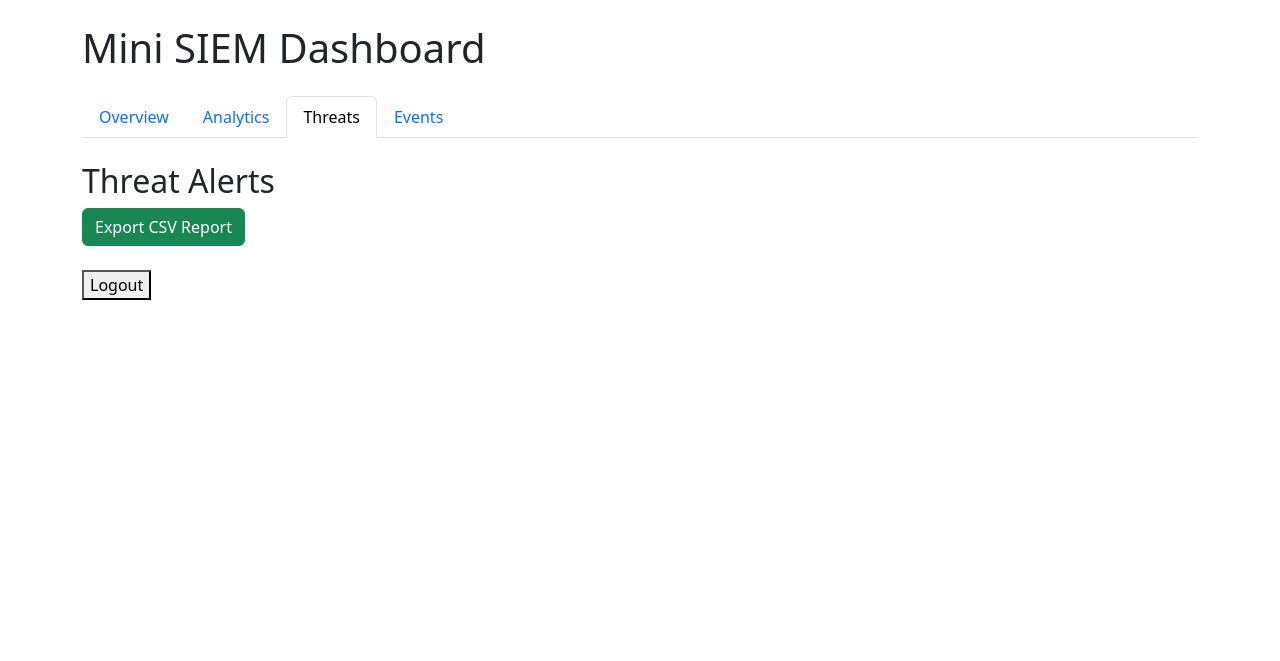
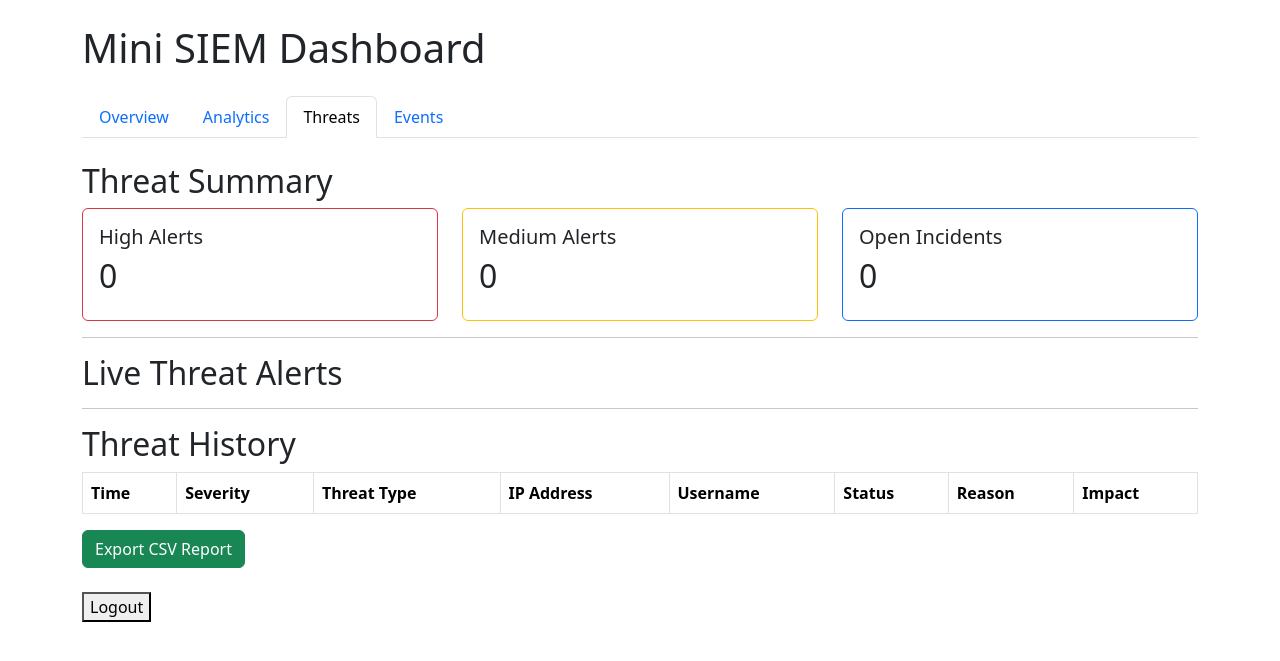
Before and after one commit to Jithendra-ayesh/mini-siem-dashboard, a Flask app: page /dashboard in a window 1280 px wide, after a click on "Threats". Shown: the top 661 px of the page. Run offline with Flask 3, Linux system fonts and the light colour scheme; the visitor is signed in with stand-in values (Sample User, id 1); data that the repository does not hold is empty.

Commit message:
Fixed threat history table update bugs

```diff
--- a/analyzer/threat_logger.py
+++ b/analyzer/threat_logger.py
@@ -1,5 +1,5 @@
 import json
-from datetime import datetime
+from datetime import datetime, timedelta
 
 THREAT_FILE = "logs/threat_history.json"
 
@@ -21,10 +21,16 @@
         threats = []
 
     for threat in reversed(threats):
+        last_time = datetime.strptime(
+            threat["timestamp"],
+            "%Y-%m-%d %H:%M:%S"
+        )
+
         if (
             threat["ip"] == ip and
             threat["threat_type"] == threat_type and
-            threat["status"] == "OPEN"
+            (datetime.now() - last_time)
+                < timedelta(seconds=60)
         ):
             return
 
--- a/app.py
+++ b/app.py
@@ -80,6 +80,20 @@
     credential_alerts = detect_credential_stuffing()
     enumeration_alerts = detect_username_enumeration()
     threat_history = load_threat_history()
+    high_alerts = len([
+        t for t in threat_history
+        if t["severity"] == "HIGH"
+    ])
+
+    medium_alerts = len([
+        t for t in threat_history
+        if t["severity"] == "MEDIUM"
+    ])
+
+    open_alerts = len([
+        t for t in threat_history
+        if t["status"] == "OPEN"
+    ])
     top_ips = analyze_top_ips()
     top_usernames = analyze_top_usernames()
     daily_activity = analyze_daily_activity()
@@ -94,6 +108,9 @@
         credential_alerts=credential_alerts,
         enumeration_alerts=enumeration_alerts,
         threat_history=threat_history,
+        high_alerts=high_alerts,
+        medium_alerts=medium_alerts,
+        open_alerts=open_alerts,
         top_ips=top_ips,
         top_usernames=top_usernames,
         daily_activity=daily_activity,
--- a/static/js/dashboard.js
+++ b/static/js/dashboard.js
@@ -240,20 +240,33 @@
         });
 
         const historyBody =
-            document.getElementById("threat-history-body");
+            document.getElementById("threat-history-body").reverse();
 
         historyBody.innerHTML = "";
 
         data.threat_history.forEach(threat => {
 
+            let badgeClass = "bg-success";
+
+            if(threat.severity === "HIGH")
+                badgeClass = "bg-danger";
+
+            else if(threat.severity === "MEDIUM")
+                badgeClass = "bg-warning";
             historyBody.innerHTML += `
                 <tr>
                     <td>${threat.timestamp}</td>
-                    <td>${threat.severity}</td>
+                    <td>
+                        <span class="badge ${badgeClass}">
+                            ${threat.severity}
+                        </span>
+                    </td>
                     <td>${threat.threat_type}</td>
                     <td>${threat.ip}</td>
                     <td>${threat.username}</td>
                     <td>${threat.status}</td>
+                    <td>${threat.reason}</td>
+                    <td>${threat.impact}</td>
                 </tr>
             `;
         });
--- a/templates/dashboard.html
+++ b/templates/dashboard.html
@@ -167,10 +167,38 @@
 
         <div class="tab-pane fade" id="threats">
 
-        <h2>Threat Alerts</h2>
+        <h2>Threat Summary</h2>
 
-        <div id="threat-container">
+        <div class="row">
 
+            <div class="col-md-4">
+                <div class="card border-danger p-3">
+                    <h5>High Alerts</h5>
+                    <h2>{{ high_alerts }}</h2>
+                </div>
+            </div>
+
+            <div class="col-md-4">
+                <div class="card border-warning p-3">
+                    <h5>Medium Alerts</h5>
+                    <h2>{{ medium_alerts }}</h2>
+                </div>
+            </div>
+
+            <div class="col-md-4">
+                <div class="card border-primary p-3">
+                    <h5>Open Incidents</h5>
+                    <h2>{{ open_alerts }}</h2>
+                </div>
+            </div>
+
+        </div>
+        <hr>
+
+    <h2>Live Threat Alerts</h2>
+    <div id="threat-container"></div>
+
+    <hr>
             <h2>Threat History</h2>
 
             <table class="table table-bordered table-striped">
@@ -182,9 +210,28 @@
                         <th>IP Address</th>
                         <th>Username</th>
                         <th>Status</th>
+                        <th>Reason</th>
+                        <th>Impact</th>
                     </tr>
                 </thead>
                 <tbody id="threat-history-body">
+
+                {% for threat in threat_history|reverse %}
+
+                <tr>
+
+                    <td>{{ threat.timestamp }}</td>
+                    <td>{{ threat.severity }}</td>
+                    <td>{{ threat.threat_type }}</td>
+                    <td>{{ threat.ip }}</td>
+                    <td>{{ threat.username }}</td>
+                    <td>{{ threat.status }}</td>
+                    <td>{{ threat.reason }}</td>
+                    <td>{{ threat.impact }}</td>
+                </tr>
+
+                {% endfor %}
+
                 </tbody>
             </table>
         </div>
```
Also changed, not shown: 2 other files.
